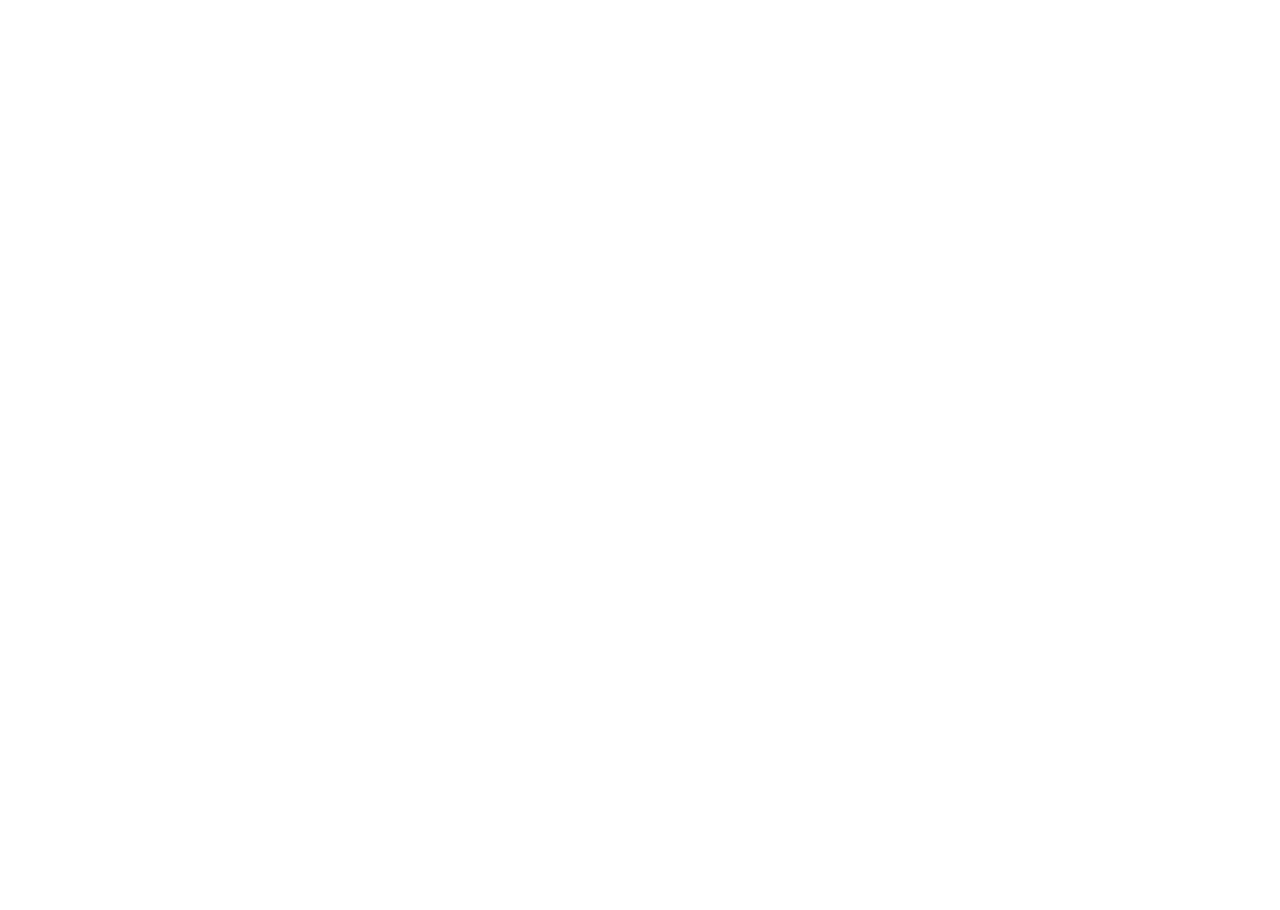
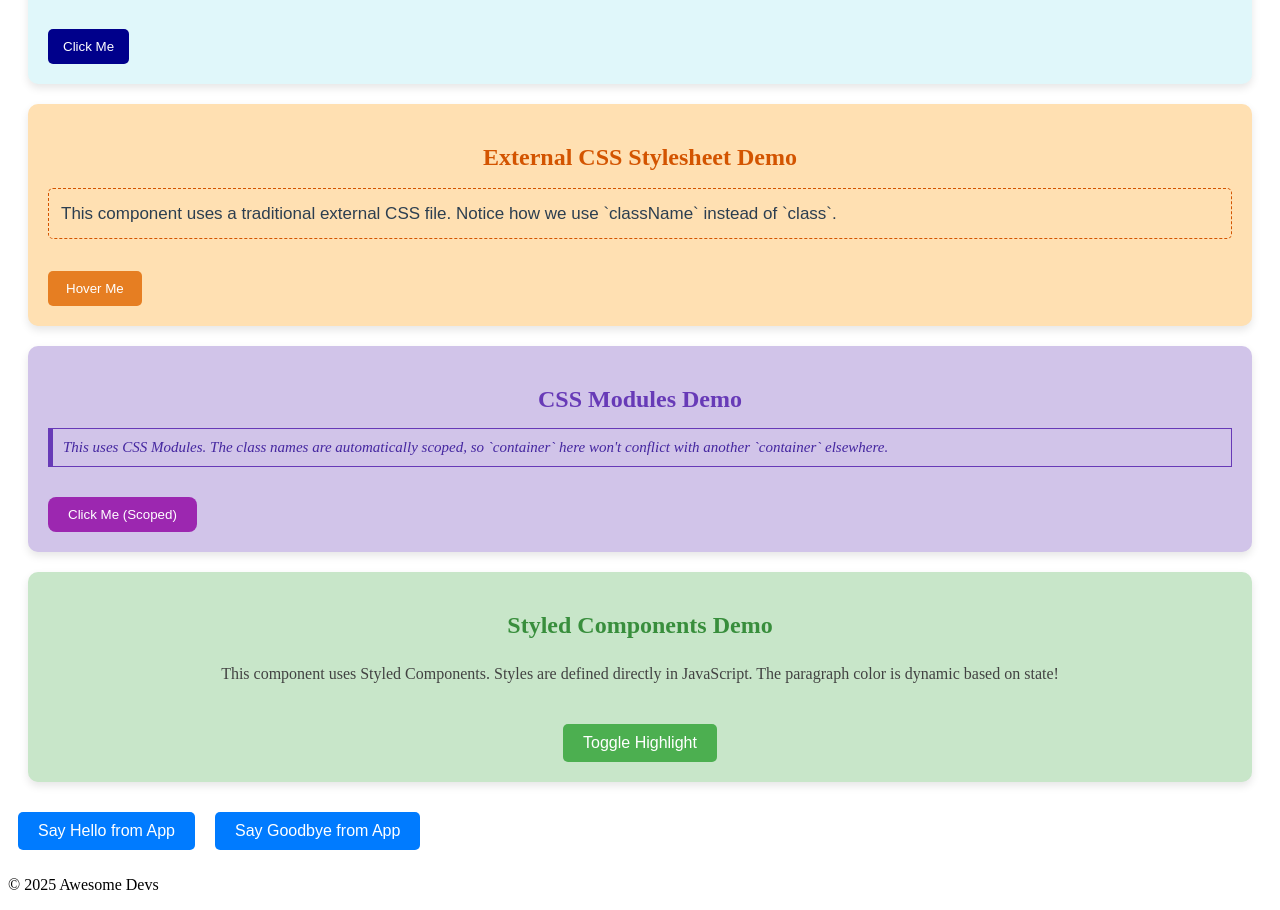
Before and after one commit to aravinth-in/learning-react, a React (Create React App) app in the folder my-react-components-app/: page / in a window 1280 px wide. Shown: the part 3936-4846 px from the top of the page. Before the commit the page ends 3912 px from the top, so only its background shows below. Built offline with nearby package versions, Linux system fonts and the light colour scheme.

Commit message:
Styling in React

```diff
--- a/my-react-components-app/package.json
+++ b/my-react-components-app/package.json
@@ -10,6 +10,7 @@
     "react": "^19.1.0",
     "react-dom": "^19.1.0",
     "react-scripts": "5.0.1",
+    "styled-components": "^6.1.19",
     "web-vitals": "^2.1.4"
   },
   "scripts": {
--- a/my-react-components-app/src/App.js
+++ b/my-react-components-app/src/App.js
@@ -13,6 +13,10 @@
 import RegistrationForm from './components/RegistrationForm'
 import FragmentExample from './components/Table'
 import PortalDemo from './components/PortalDemo';
+import InlineStyleDemo from './components/InlineStyleDemo';
+import GlobalStyleDemo from './components/GlobalStyleDemo';
+import CssModuleDemo from './components/CssModuleDemo';
+import StyledComponentsDemo from './components/StyledComponentsDemo';
 
 const App = () => {
   const appTitle = "React Event Handling Demo";
@@ -38,6 +42,10 @@
       <RegistrationForm />
       <FragmentExample />
       <PortalDemo />
+      <InlineStyleDemo />
+      <GlobalStyleDemo />
+      <CssModuleDemo />
+      <StyledComponentsDemo />
 
       {/* Buttons demonstrating different ways to pass click handlers */}
       <Button text="Say Hello from App" onClick={() => appButtonClickHandler("Hello!")} />
--- /dev/null
+++ b/my-react-components-app/src/components/CssModuleDemo.js
@@ -0,0 +1,18 @@
+import styles from './CssModuleDemo.module.css';
+
+const CssModuleDemo = () => {
+  return (
+    <div className={styles.container}> {/* Access classes via the imported styles object */}
+      <h2 className={styles.title}>CSS Modules Demo</h2>
+      <p className={styles.paragraph}>
+        This uses CSS Modules. The class names are automatically scoped,
+        so `container` here won't conflict with another `container` elsewhere.
+      </p>
+      <button className={styles.moduleButton}>
+        Click Me (Scoped)
+      </button>
+    </div>
+  );
+};
+
+export default CssModuleDemo;
--- /dev/null
+++ b/my-react-components-app/src/components/CssModuleDemo.module.css
@@ -0,0 +1,37 @@
+.container {
+  background-color: #d1c4e9;
+  padding: 20px;
+  border-radius: 10px;
+  margin: 20px;
+  box-shadow: 0 4px 8px rgba(0,0,0,0.1);
+}
+
+.title {
+  color: #673ab7;
+  text-align: center;
+  margin-bottom: 15px;
+}
+
+.paragraph {
+  font-style: italic;
+  font-size: 15px;
+  color: #4527a0;
+  padding: 10px;
+  border: 1px solid #673ab7;
+  border-left: 5px solid #673ab7;
+}
+
+.moduleButton {
+  background-color: #9c27b0;
+  color: white;
+  padding: 10px 20px;
+  border: none;
+  border-radius: 8px;
+  cursor: pointer;
+  margin-top: 15px;
+  transition: transform 0.2s ease-in-out;
+}
+
+.moduleButton:active {
+  transform: translateY(2px);
+}
--- /dev/null
+++ b/my-react-components-app/src/components/GlobalStyleDemo.js
@@ -0,0 +1,18 @@
+import '../styles/GlobalStyleDemo.css';
+
+const GlobalStyleDemo = () => {
+  return (
+    <div className="global-container">
+      <h2 className="global-title">External CSS Stylesheet Demo</h2>
+      <p className="global-paragraph">
+        This component uses a traditional external CSS file.
+        Notice how we use `className` instead of `class`.
+      </p>
+      <button className="global-button">
+        Hover Me
+      </button>
+    </div>
+  );
+};
+
+export default GlobalStyleDemo;
--- /dev/null
+++ b/my-react-components-app/src/components/InlineStyleDemo.js
@@ -0,0 +1,51 @@
+const InlineStyleDemo = () => {
+  const containerStyle = {
+    backgroundColor: '#e0f7fa',
+    padding: '20px',
+    borderRadius: '10px',
+    margin: '20px',
+    boxShadow: '0 4px 8px rgba(0,0,0,0.1)'
+  };
+
+  const titleStyle = {
+    color: '#007bff',
+    textAlign: 'center',
+    marginBottom: '15px'
+  };
+
+  const paragraphStyle = {
+    fontSize: '16px',
+    lineHeight: '1.6',
+    color: '#333',
+    border: '1px solid #007bff',
+    padding: '10px',
+    borderRadius: '5px'
+  };
+
+  const buttonStyle = {
+    backgroundColor: 'darkblue',
+    color: 'white',
+    padding: '10px 15px',
+    border: 'none',
+    borderRadius: '5px',
+    cursor: 'pointer',
+    marginTop: '15px'
+};
+
+  return (
+    <div style={containerStyle}>
+      <h2 style={titleStyle}>Inline Style Demo</h2>
+      <p style={paragraphStyle}>
+        This paragraph is styled using inline JavaScript objects.
+        Notice the `camelCase` for CSS properties like `backgroundColor`.
+      </p>
+      <button
+        style={buttonStyle}
+      >
+        Click Me
+      </button>
+    </div>
+  );
+};
+
+export default InlineStyleDemo;
--- /dev/null
+++ b/my-react-components-app/src/components/StyledComponentsDemo.js
@@ -0,0 +1,62 @@
+import React from 'react';
+import styled from 'styled-components';
+
+const StyledContainer = styled.div`
+  background-color: #c8e6c9; /* Light green */
+  padding: 20px;
+  border-radius: 10px;
+  margin: 20px;
+  box-shadow: 0 4px 8px rgba(0,0,0,0.1);
+  text-align: center;
+`;
+
+const StyledTitle = styled.h2`
+  color: #388e3c; /* Darker green */
+  margin-bottom: 15px;
+`;
+
+// Define a styled component for the paragraph with a dynamic prop
+const StyledParagraph = styled.p`
+  font-size: 16px;
+  color: ${props => (props.$isHighlight ? '#e91e63' : '#424242')}; /* Dynamic color based on prop */
+  font-weight: ${props => (props.$isHighlight ? 'bold' : 'normal')};
+  background-color: ${props => (props.$isHighlight ? '#ffeb3b' : 'transparent')};
+  padding: 10px;
+  border-radius: 5px;
+`;
+
+// Define a styled component for the button with hover effect
+const StyledButton = styled.button`
+  background-color: #4caf50; /* Green */
+  color: white;
+  padding: 10px 20px;
+  border: none;
+  border-radius: 5px;
+  cursor: pointer;
+  margin-top: 15px;
+  font-size: 1em;
+  transition: background-color 0.3s ease;
+
+  &:hover { /* Pseudo-classes directly in CSS */
+    background-color: #388e3c;
+  }
+`;
+
+const StyledComponentsDemo = () => {
+  const [highlight, setHighlight] = React.useState(false); // State for dynamic styling
+
+  return (
+    <StyledContainer>
+      <StyledTitle>Styled Components Demo</StyledTitle>
+      <StyledParagraph $isHighlight={highlight}> {/* Pass prop for dynamic styling */}
+        This component uses Styled Components. Styles are defined directly in JavaScript.
+        The paragraph color is dynamic based on state!
+      </StyledParagraph>
+      <StyledButton onClick={() => setHighlight(!highlight)}>
+        Toggle Highlight
+      </StyledButton>
+    </StyledContainer>
+  );
+};
+
+export default StyledComponentsDemo;
--- /dev/null
+++ b/my-react-components-app/src/styles/GlobalStyleDemo.css
@@ -0,0 +1,38 @@
+.global-container {
+  background-color: #ffe0b2;
+  padding: 20px;
+  border-radius: 10px;
+  margin: 20px;
+  box-shadow: 0 4px 8px rgba(0,0,0,0.1);
+}
+
+.global-title {
+  color: #d35400;
+  text-align: center;
+  margin-bottom: 15px;
+}
+
+.global-paragraph {
+  font-family: 'Arial', sans-serif;
+  font-size: 17px;
+  line-height: 1.5;
+  color: #2c3e50;
+  padding: 12px;
+  border: 1px dashed #d35400;
+  border-radius: 5px;
+}
+
+.global-button {
+  background-color: #e67e22;
+  color: white;
+  padding: 10px 18px;
+  border: none;
+  border-radius: 5px;
+  cursor: pointer;
+  margin-top: 15px;
+  transition: background-color 0.3s ease;
+}
+
+.global-button:hover {
+  background-color: #d35400;
+}
```
Also changed, not shown: 1 other file (tests, documents, lock files or other folders).
